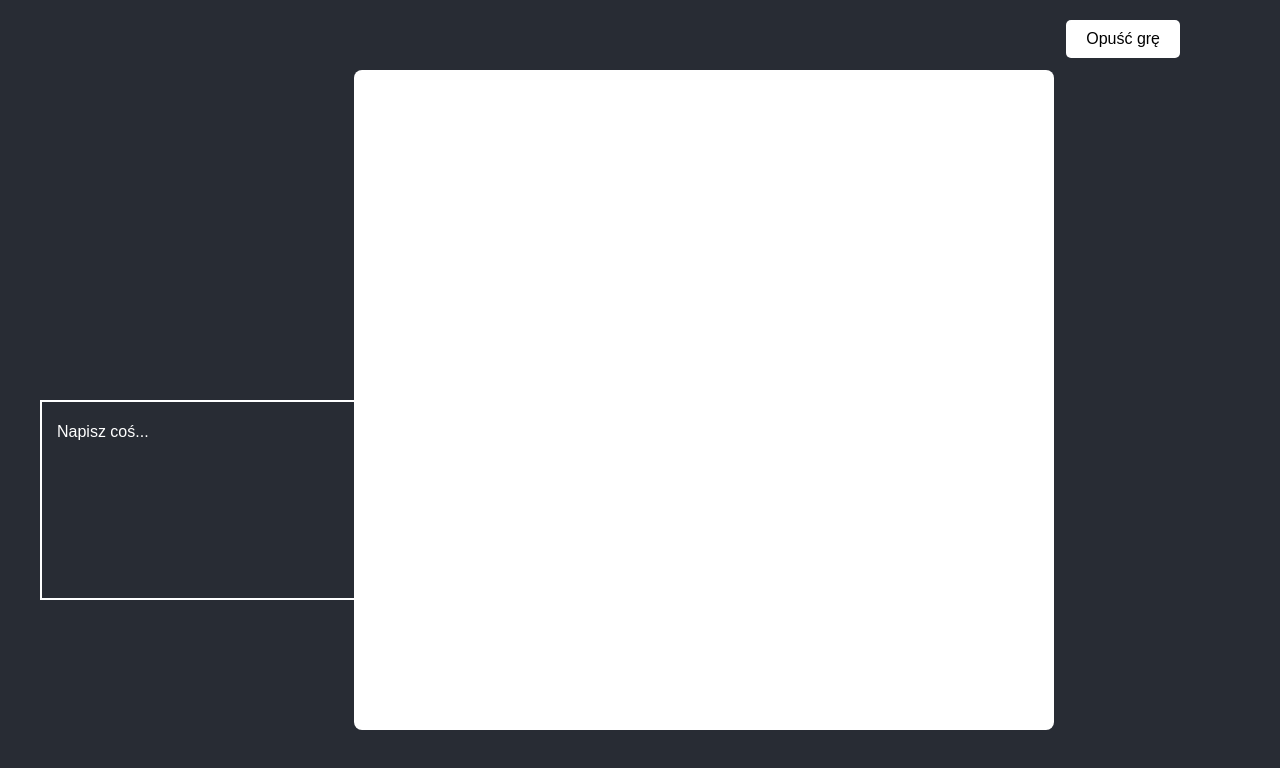
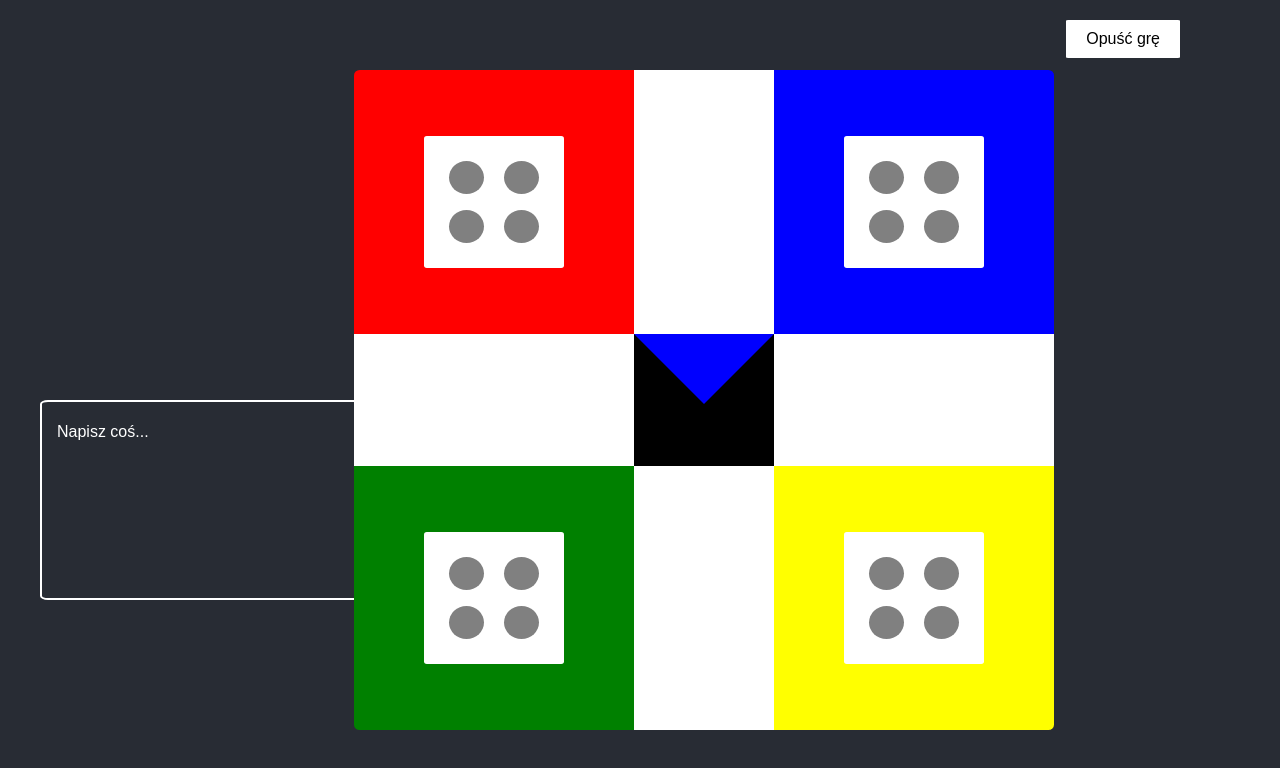
Before and after one commit to MacTireWolf/ManDon-tGetAngryGame, a React app in the folder mandontgetangrygame/: page / in a window 1280 px wide. Built offline with nearby package versions, Linux system fonts and the light colour scheme.

Commit message:
Added Square, SquareWithinSquare,Circle,Center and Triangle

```diff
--- /dev/null
+++ b/mandontgetangrygame/src/atoms/Circle.js
@@ -0,0 +1,11 @@
+import React from "react";
+import "../styles/atoms/Circle.css";
+
+const Circle = ({style}) => {
+
+  return (
+    <div className="Circle" style={style}></div>
+  );
+};
+
+export default Circle;
--- /dev/null
+++ b/mandontgetangrygame/src/atoms/SquareWithinSquare.js
@@ -0,0 +1,17 @@
+import React from "react";
+import "../styles/atoms/SquareWithinSquare.css";
+import Circle from "./Circle";
+
+const SquareWithinSquare = () => {
+
+  return (
+    <div className="SquareWithinSquare">
+        <Circle style={{ top: "25px", left: "25px" }} />
+        <Circle style={{ top: "25px", right: "25px" }} />
+        <Circle style={{ bottom: "25px", left: "25px" }} />
+        <Circle style={{ bottom: "25px", right: "25px" }} />
+    </div>
+  );
+};
+
+export default SquareWithinSquare;
--- /dev/null
+++ b/mandontgetangrygame/src/atoms/Triangle.js
@@ -0,0 +1,11 @@
+import React from "react";
+import "../styles/atoms/Triangle.css";
+
+const Triangle = ({colour, style}) => {
+
+  return (
+    <div className={`Triangle triangle-${colour}`} style={style}></div>
+  );
+};
+
+export default Triangle;
--- /dev/null
+++ b/mandontgetangrygame/src/components/Board.js
@@ -0,0 +1,19 @@
+import React from "react";
+import "../styles/components/Board.css";
+import Square from "../organisms/Square";
+import Center from "../organisms/Center";
+
+const Board = () => {
+
+  return (
+    <div className="Board">
+      <Square colour="red" style={{ top: 0, left: 0 }} />
+      <Square colour="blue" style={{ top: 0, right: 0 }} />
+      <Square colour="green" style={{ bottom: 0, left: 0 }} />
+      <Square colour="yellow" style={{ bottom: 0, right: 0 }} />
+      <Center/>
+    </div>
+  );
+};
+
+export default Board;
--- a/mandontgetangrygame/src/components/WebPage.js
+++ b/mandontgetangrygame/src/components/WebPage.js
@@ -3,7 +3,7 @@ import { Helmet } from "react-helmet";
   import "../styles/components/WebPage.css";
   import "../styles/Consts.css";
   import Chat from "../organisms/Chat";
-import Board from "../organisms/Board";
+  import Board from "./Board";
   import ExitGameButton from "../organisms/ExitGameButton";
 
   const WebPage = () => {
--- a/mandontgetangrygame/src/organisms/Board.js
+++ /dev/null
@@ -1,11 +0,0 @@
-import React from "react";
-import "../styles/organisms/Board.css";
-
-const Board = () => {
-
-  return (
-    <div className="Board"></div>
-  );
-};
-
-export default Board;
--- /dev/null
+++ b/mandontgetangrygame/src/organisms/Center.js
@@ -0,0 +1,14 @@
+import React from "react";
+import "../styles/organisms/Center.css";
+import Triangle from "../atoms/Triangle";
+
+const Center = () => {
+
+  return (
+    <div className="Center">
+      <Triangle color="blue" style={{ top: 0, left: 0 }} />
+    </div>
+  );
+};
+
+export default Center;
--- /dev/null
+++ b/mandontgetangrygame/src/organisms/Square.js
@@ -0,0 +1,15 @@
+import React from "react";
+import "../styles/organisms/Square.css";
+import SquareWithinSquare from "../atoms/SquareWithinSquare";
+
+const Square = ({colour, style}) => {
+
+  return (
+    <div className={`Square square-${colour}`} style={style}>
+      <SquareWithinSquare/>
+    </div>
+
+  );
+};
+
+export default Square;
--- a/mandontgetangrygame/src/styles/Consts.css
+++ b/mandontgetangrygame/src/styles/Consts.css
@@ -3,4 +3,6 @@
     --BoardBackgroundColour: white;
     --InputAndBorderChatColour: white;
     --ExitGameButtonBackgroundColour: white;
+    --SquareWithinSquareBackgroundColour: white;
+    --BorderRadius: 2%;
 }
--- /dev/null
+++ b/mandontgetangrygame/src/styles/atoms/Circle.css
@@ -0,0 +1,7 @@
+.Circle {
+    width: 25%;
+    height: 25%;
+    border-radius: 50%;
+    background-color: grey;
+    position: absolute;
+  }
--- /dev/null
+++ b/mandontgetangrygame/src/styles/atoms/SquareWithinSquare.css
@@ -0,0 +1,12 @@
+@import "../Consts.css";
+
+.SquareWithinSquare {
+    width: 50%;
+    height: 50%;
+    position: relative;
+    background-color: var(--SquareWithinSquareBackgroundColour);
+    border-radius: var(--BorderRadius);
+    top: 50%;
+    left: 50%;
+    transform: translate(-50%, -50%);
+}
--- /dev/null
+++ b/mandontgetangrygame/src/styles/atoms/Triangle.css
@@ -0,0 +1,12 @@
+/* src/styles/atoms/Triangle.css */
+
+.Triangle {
+
+  border-left: 70px solid transparent;  /* Half of the base width */
+  border-right: 70px solid transparent; /* Half of the base width */
+  border-top: 70px solid blue;         /* Height for an equilateral triangle */
+  position: absolute;
+  top: 50%; /* Position the triangle vertically in the center */
+  left: 50%; /* Position it horizontally in the center */
+
+}
--- a/mandontgetangrygame/src/styles/organisms/Board.css
+++ b/mandontgetangrygame/src/styles/components/Board.css
@@ -7,6 +7,6 @@
     transform: translate(-50%, -50%);
     width: 700px;
     height: 660px;
+    border-radius: var(--BorderRadius);
     background-color: var(--BoardBackgroundColour);
-    border-radius: 8px;
 }
--- /dev/null
+++ b/mandontgetangrygame/src/styles/organisms/Center.css
@@ -0,0 +1,9 @@
+.Center {
+    width: 20%;
+    height: 20%;
+    top: 50%;
+    left: 50%;
+    transform: translate(-50%, -50%);
+    position: relative;
+    background-color: black;
+  }
--- a/mandontgetangrygame/src/styles/organisms/Chat.css
+++ b/mandontgetangrygame/src/styles/organisms/Chat.css
@@ -10,6 +10,7 @@
     background-color: var(--webPageBackgroundColour);
     padding: 10px;
     box-sizing: border-box;
+    border-radius: var(--BorderRadius);
     color: var(--InputBorderAndBoardBackgroundColour);
 }
 
--- a/mandontgetangrygame/src/styles/organisms/ExitGameButton.css
+++ b/mandontgetangrygame/src/styles/organisms/ExitGameButton.css
@@ -13,7 +13,7 @@
     background-color: var(--ExitGameButtonBackgroundColour);
     color: black;
     border: none;
-    border-radius: 5px;
+    border-radius: var(--BorderRadius);
     cursor: pointer;
     transition: background-color 0.3s;
 }
--- /dev/null
+++ b/mandontgetangrygame/src/styles/organisms/Square.css
@@ -0,0 +1,27 @@
+@import "../Consts.css";
+
+.Square {
+    width: 40%;
+    height: 40%;
+    position: absolute;
+}
+
+.square-red {
+    background-color: red;
+    border-top-left-radius: var(--BorderRadius);
+}
+
+.square-blue {
+    background-color: blue;
+    border-top-right-radius: var(--BorderRadius);
+}
+
+.square-green {
+    background-color: green;
+    border-bottom-left-radius: var(--BorderRadius);
+}
+
+.square-yellow {
+    background-color: yellow;
+    border-bottom-right-radius: var(--BorderRadius);
+}
```
Lines whose indentation alone changed are shown as unchanged.
